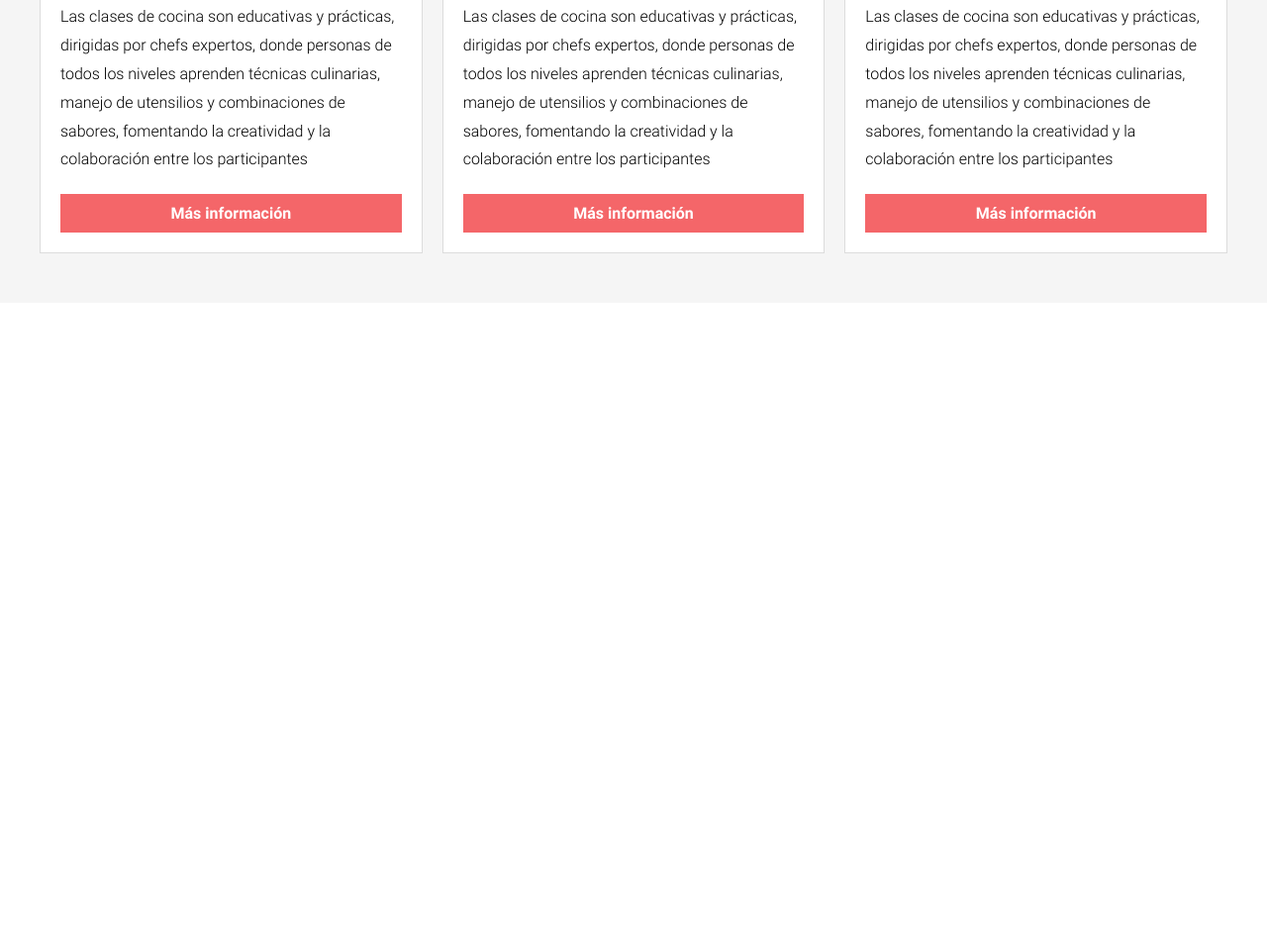
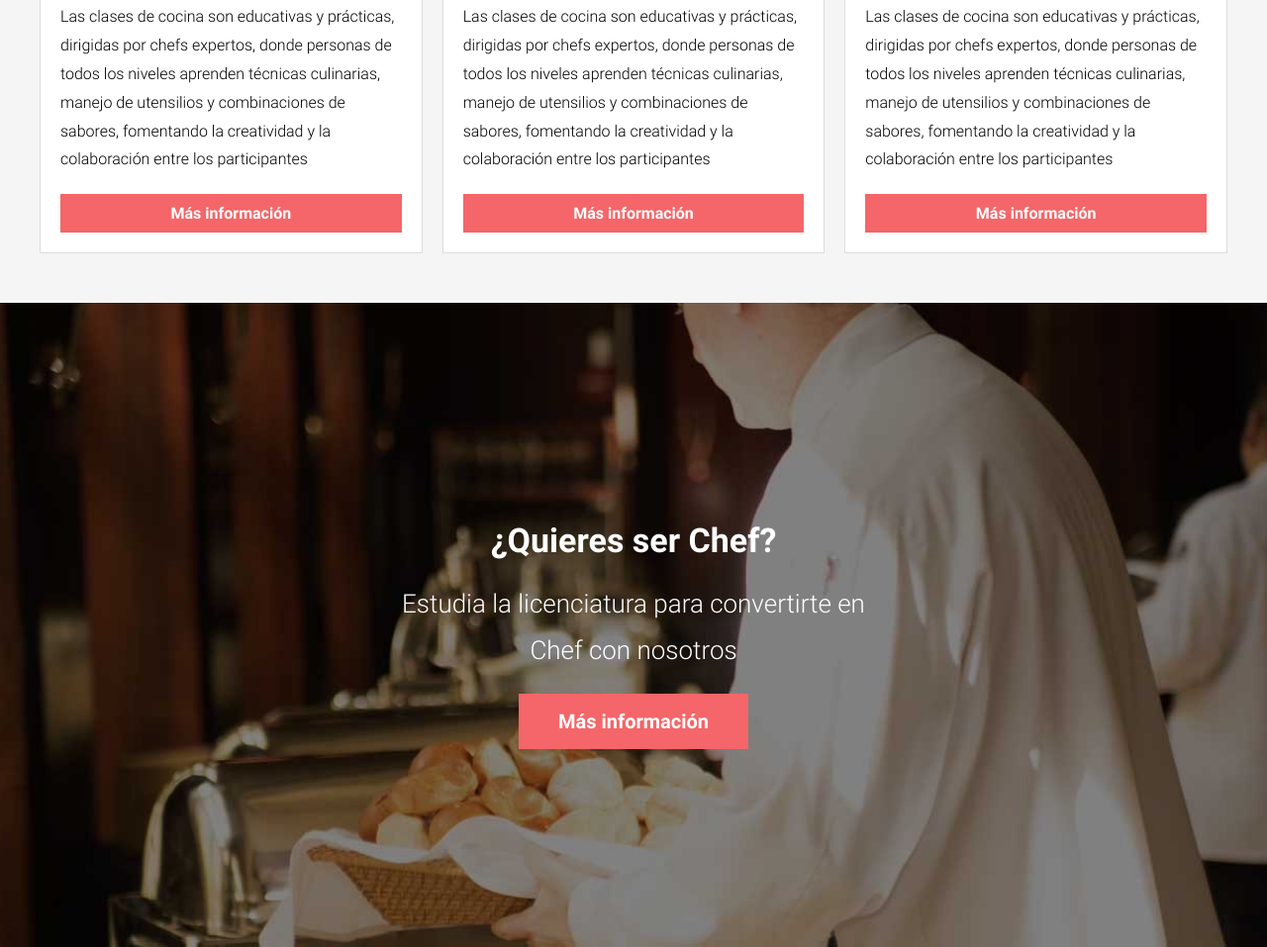
Before and after one commit to Devchris256/escuela-cocina, a website: page index.html in a window 1280 px wide. Shown: the part 3052-4009 px from the top of the page at 99% size. Before the commit the page ends 3358 px from the top, so only its background shows below. Drawn offline with Linux system fonts and the light colour scheme.

Commit message:
finaliza seccion escuela

```diff
--- a/index.html
+++ b/index.html
@@ -81,7 +81,7 @@
             </div>
         </div> <!-- wrapper -->
     </section> <!-- nosotros -->
-    <section class="classes" aria-label="Clases" id="clases">
+    <main class="classes" aria-label="Clases" id="clases">
         <h2 class="classes__title">Próximas Clases</h2>
         <div class="wrapper">
             <div class="classes__content">
@@ -201,7 +201,11 @@
                 </div> <!-- class -->
             </div> <!-- content -->
         </div> <!-- wrapper -->
-    </section> <!-- classes -->
-
+    </main> <!-- classes -->
+    <section class="school" id="contacto">
+        <h2 class="school__title">¿Quieres ser Chef?</h2>
+        <p class="school__text">Estudia la licenciatura para convertirte en Chef con nosotros</p>
+        <a href="#" class="school__link">Más información</a>
+    </section> <!-- school -->
 </body>
 </html>
--- /dev/null
+++ b/src/scss/ui/contenido/_escuela.scss
@@ -0,0 +1,24 @@
+@use '../../base/variables' as v;
+@use '../../base/minxis' as m;
+
+.school {
+    @include m.bgImage;
+    @include m.bgformat(url('../img/chef_bg.jpg'));
+    @include m.bgformat(url('../img/chef_bg.webp'));
+    @include m.bgformat(url('../img/chef_bg.avif'));
+    padding: 12.5rem 0;
+    text-align: center;
+    color: v.$white;
+
+    &__title {
+        font-weight: 700;
+    }
+    &__text {
+        font-size: 1.625rem;
+        max-width: 31.25rem;
+        margin: 0 auto;
+    }
+    &__link {
+        @include m.button(v.$primary, v.$white);
+    }
+}
--- a/src/scss/ui/contenido/_index.scss
+++ b/src/scss/ui/contenido/_index.scss
@@ -1,3 +1,4 @@
 @forward 'bloques';
 @forward 'nosotros';
 @forward 'clases';
+@forward 'escuela';
```
Also changed, not shown: build/css/app.css, 1 other file.
